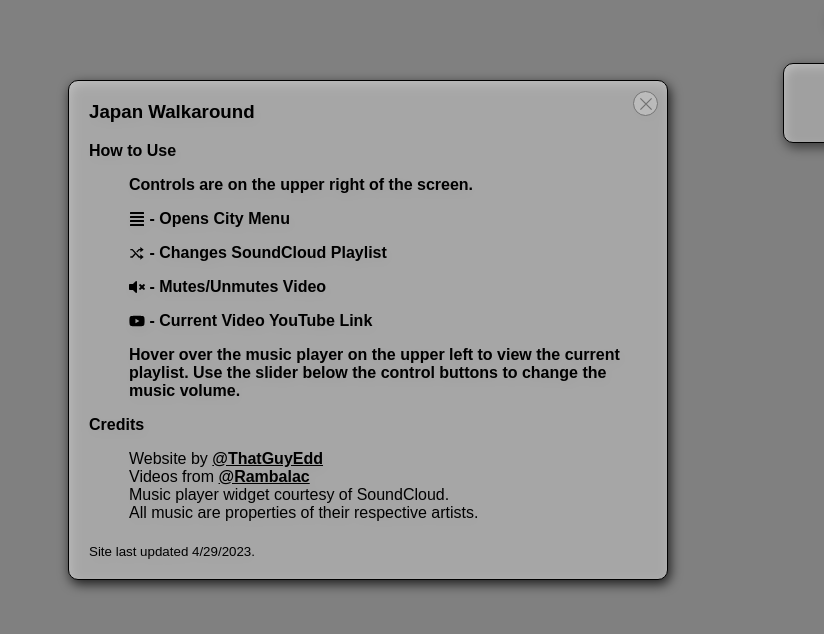
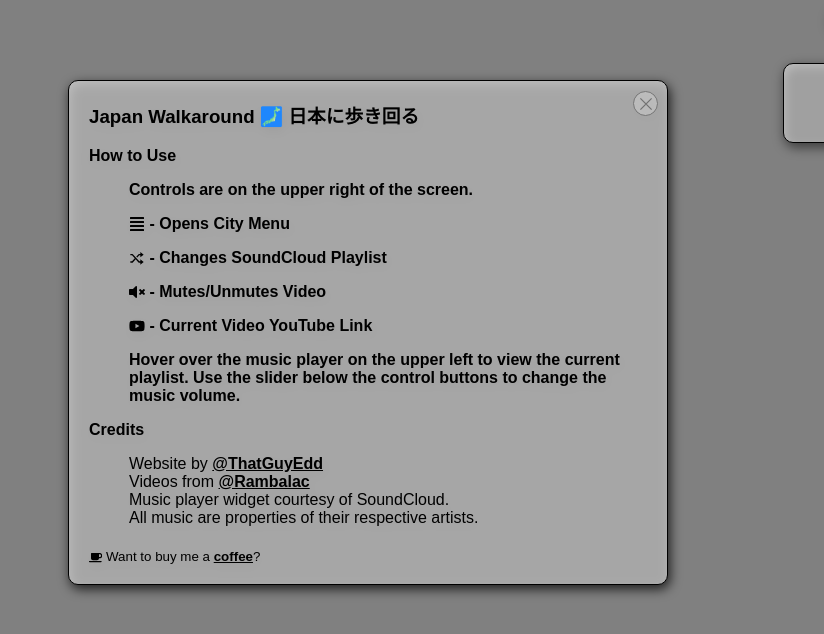
Before and after one commit to ThatGuyEdd/thatguyedd.github.io, a React app: page / in a window 1280 px wide. Shown: the full height of the page, 272-1096 px from the left. Built offline with nearby package versions, Linux system fonts and the light colour scheme.

Commit message:
Added kofi link; added nihongo to the helpbox title.

```diff
--- a/src/pages/App.js
+++ b/src/pages/App.js
@@ -6,7 +6,7 @@
 import Select from "@cloudscape-design/components/select";
 import { YouTubeEmbed } from './video';
 import { BGM } from './bgm';
-import { FaAlignJustify, FaQuestion, FaVolumeMute, FaYoutube } from 'react-icons/fa';
+import { FaAlignJustify, FaQuestion, FaVolumeMute, FaYoutube, FaCoffee } from 'react-icons/fa';
 import { BiShuffle } from 'react-icons/bi';
 import { GrClose } from 'react-icons/gr';
 import { IconContext } from 'react-icons';
@@ -131,7 +131,7 @@
       ><FaQuestion/></button>
       {isOpen && <Popup
         content={<>
-          <h3 className={ "helpBoxTitle" }>Japan Walkaround</h3>
+          <h3 className={ "helpBoxTitle" }>Japan Walkaround 🗾 日本に歩き回る</h3>
           <b>How to Use</b>
           <IconContext.Provider
             value={{style: { verticalAlign: 'middle'}}}
@@ -155,7 +155,6 @@
               Use the slider below the control buttons to change the music volume.
             </b>
           </ul>
-          </IconContext.Provider>
           <b>Credits</b>
           <ul>
           <p>
@@ -177,7 +176,13 @@
             All music are properties of their respective artists.
           </p>
           </ul>
-          <sub>Site last updated 4/29/2023.</sub>
+          <sub>
+            <FaCoffee/> Want to buy me a <a href="https://ko-fi.com/thatguyedd"
+                                          target="_blank" rel="noopener noreferrer">
+            <b><u>coffee</u></b>
+            </a>?
+            </sub>
+          </IconContext.Provider>
         </>}
         handleClose={togglePopup}
       />}
```
Also changed, not shown: build/asset-manifest.json, build/index.html, build/static/js/main.30b75583.js.LICENSE.txt (renamed from build/static/js/main.200a3c66.js.LICENSE.txt), 8 other files.
